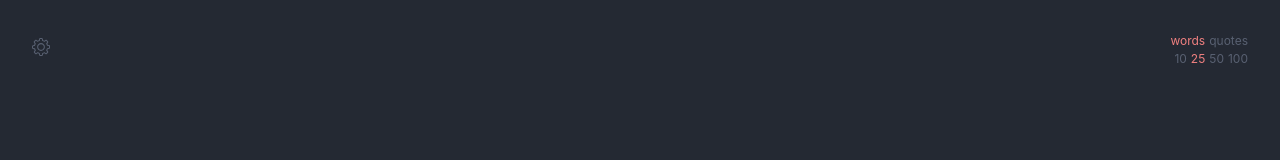
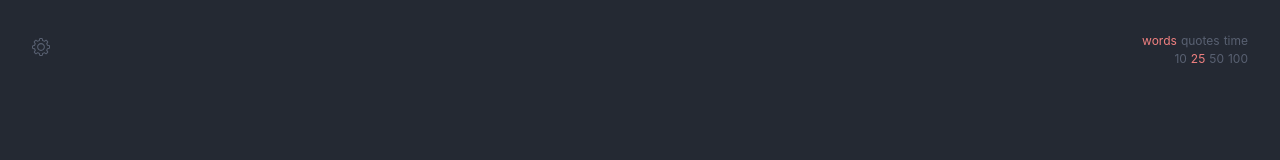
Before and after one commit to belk1ng/typing-train, a React (Create React App) app: page / in a window 1280 px wide. Shown: the top 160 px of the page. Built offline with nearby package versions, Linux system fonts and the light colour scheme; a web font is replaced by a local one.

Commit message:
feature user typing detecting

```diff
--- a/src/App.tsx
+++ b/src/App.tsx
@@ -11,14 +11,13 @@ import "./assets/styles/App.scss";
 
 function App() {
   const {
-    activeWord,
-    activeLetter,
-    wordsCount,
-    typingMode,
+    blockingTypingEvent,
+    quotesModeLanguage,
     wordsModeLanguage,
     quotesDifficulty,
-    quotesModeLanguage,
-    blockingTypingEvent,
+    typingMode,
+    wordsCount,
+    typing,
   } = useContext(TypingContext);
   const { wordsContainerWidth } = useContext(SettingsContext);
 
@@ -37,13 +36,13 @@ function App() {
   useEffect(() => {
     handleBlur();
   }, [
+    blockingTypingEvent,
+    quotesModeLanguage,
+    wordsModeLanguage,
+    quotesDifficulty,
     textAreaRef,
-    blockingTypingEvent,
     typingMode,
-    wordsModeLanguage,
     wordsCount,
-    quotesModeLanguage,
-    quotesDifficulty,
   ]);
 
   const handleBlur = () => {
@@ -54,7 +53,7 @@ function App() {
 
   return (
     <div className="wrapper">
-      <Header isVisible={activeWord === 0 && activeLetter === 0}>
+      <Header isVisible={!typing}>
         <AppSettings
           isModalCollapsed={isSettingsModalCollapsed}
           setModalCollapsed={setSettingsModalCollapsed}
--- a/src/components/LanguageSelector/LanguageSelector.tsx
+++ b/src/components/LanguageSelector/LanguageSelector.tsx
@@ -8,12 +8,11 @@ export const LanguageSelector = () => {
   const [modalCollapsed, setModalCollapsed] = useState<boolean>(true);
 
   const {
-    activeLetter,
-    activeWord,
     setBlockingTypingEvent,
+    quotesModeLanguage,
     wordsModeLanguage,
-    quotesModeLanguage,
     typingMode,
+    typing,
   } = useContext(TypingContext);
 
   return (
@@ -24,9 +23,7 @@ export const LanguageSelector = () => {
           setBlockingTypingEvent(true);
         }}
         className={
-          activeWord === 0 && activeLetter === 0
-            ? s["language-selector"]
-            : s["language-selector--hide"]
+          !typing ? s["language-selector"] : s["language-selector--hide"]
         }
       >
         <Globe />
--- a/src/contexts/TypingContext.tsx
+++ b/src/contexts/TypingContext.tsx
@@ -12,8 +12,10 @@ import {
   QuotesLanguagesStore,
   WordsLanguagesStore,
   QuotesModeLanguages,
+  // TypingTimeoutValues,
   WordsModeLanguages,
   QuoteDifficulty,
+  // TTypingTimeout,
   TTypingMode,
   TWordsCount,
   Quotes,
@@ -30,6 +32,9 @@ import { russianQuotes } from "../languages/russian_quotes";
 import { englishQuotes } from "../languages/english_quotes";
 
 interface TypingContextProviderValue {
+  typing: boolean;
+  setTyping: (value: boolean | ((prev: boolean) => boolean)) => void;
+
   activeWord: number;
   setActiveWord: (activeWord: number | ((prev: number) => number)) => void;
 
@@ -88,6 +93,8 @@ interface Props {
 export const TypingContext = createContext({} as TypingContextProviderValue);
 
 export const TypingContextProvider = ({ children }: Props) => {
+  const [typing, setTyping] = useState<boolean>(false);
+
   const [activeWord, setActiveWord] = useState<number>(0);
   const [activeLetter, setActiveLetter] = useState<number>(0);
   const [wordsArray, setWordsArray] = useState<string[]>([]);
@@ -107,6 +114,9 @@ export const TypingContextProvider = ({ children }: Props) => {
     useState<QuotesModeLanguages>("russian_quotes");
   const [quotesDifficulty, setQuotesDifficulty] =
     useState<QuoteDifficulty>("easy");
+
+  // Time mode
+  // const [timeout, setTimeout] = useState<number>(0);
 
   useEffect(
     () => generateRandomWords(wordsCount),
@@ -186,6 +196,8 @@ export const TypingContextProvider = ({ children }: Props) => {
 
   const value = useMemo(
     () => ({
+      typing,
+      setTyping,
       activeWord,
       setActiveWord,
       activeLetter,
@@ -210,6 +222,7 @@ export const TypingContextProvider = ({ children }: Props) => {
       getRandomQuote,
     }),
     [
+      typing,
       activeWord,
       activeLetter,
       words,
--- a/src/hooks/useKeyboard.ts
+++ b/src/hooks/useKeyboard.ts
@@ -9,19 +9,21 @@ export const useKeyboard = (
   setSettingsModalCollapsed: (value: boolean) => void
 ) => {
   const {
+    setBlockingTypingEvent,
+    blockingTypingEvent,
+    generateRandomWords,
+    setActiveLetter,
+    getRandomQuote,
+    setActiveWord,
+    activeLetter,
     wordsArray,
     activeWord,
-    setActiveWord,
-    activeLetter,
-    setActiveLetter,
+    typingMode,
+    wordsCount,
+    setTyping,
+    setWords,
+    typing,
     words,
-    setWords,
-    wordsCount,
-    typingMode,
-    generateRandomWords,
-    getRandomQuote,
-    blockingTypingEvent,
-    setBlockingTypingEvent,
   } = useContext(TypingContext);
 
   const { confidenceMode, strictSpace } = useContext(SettingsContext);
@@ -216,6 +218,8 @@ export const useKeyboard = (
           numberRegExp.test(event.code) ||
           symbolCodesSet.includes(event.code)
         ) {
+          !typing && setTyping(true);
+
           const activeWordLength = typingWord.displayName.length;
 
           if (activeLetter < activeWordLength) {
@@ -228,6 +232,7 @@ export const useKeyboard = (
             (activeWord === wordsCount - 1 && typingMode === "words") ||
             (typingMode === "quotes" && activeWord === wordsArray.length - 1)
           ) {
+            setTyping(false);
             getNextTrain();
           } else {
             if (
@@ -280,6 +285,8 @@ export const useKeyboard = (
         } else if (event.code === "Tab") {
           event.preventDefault();
 
+          setTyping(false);
+
           setActiveWord(0);
           setActiveLetter(0);
           typingMode === "words"
--- a/src/types.ts
+++ b/src/types.ts
@@ -1,6 +1,5 @@
-// Typing settings types
-export type TTypingMode = "words" | "quotes";
-export const typingModes: TTypingMode[] = ["words", "quotes"];
+export type TTypingMode = "words" | "quotes" | "time";
+export const typingModes: TTypingMode[] = ["words", "quotes", "time"];
 
 export type LetterStatus =
   | "unset"
@@ -55,6 +54,11 @@ export interface QuotesLanguagesStore {
 
 export type QuotesModeLanguages = "russian_quotes" | "english_quotes";
 
+// Time mode
+export type TTypingTimeout = 15 | 30 | 60 | 120;
+export const TypingTimeoutValues: TTypingTimeout[] = [15, 30, 60, 120];
+export const defaultTypingTimeoutValue = 30;
+
 // App settings types
 export type TFontSize = 24 | 32 | 36 | 40 | 42;
 export const defaultFontSize: TFontSize = 32;
```
